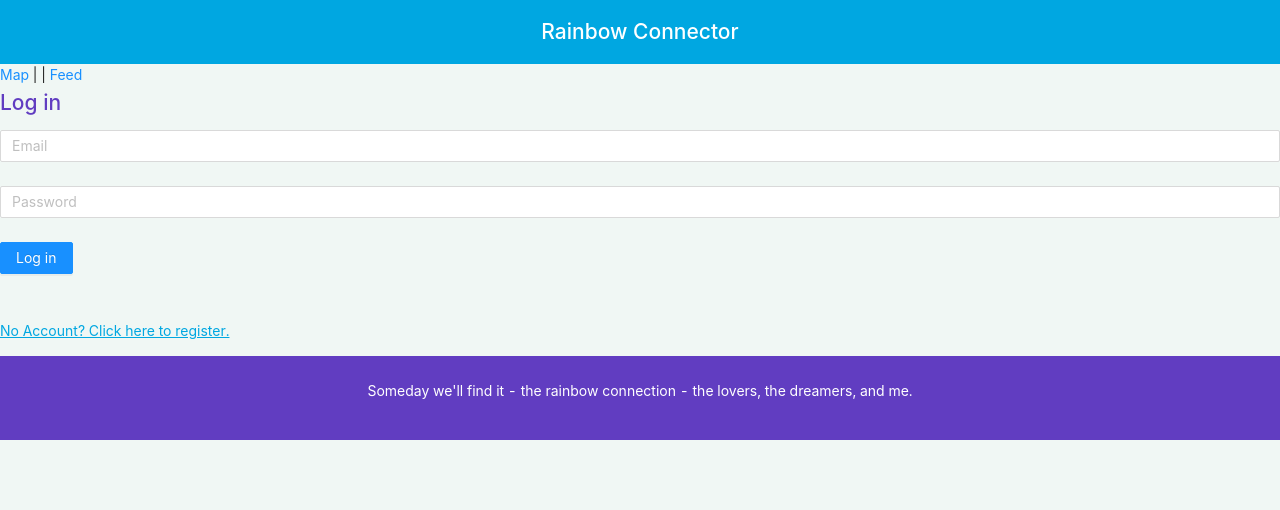
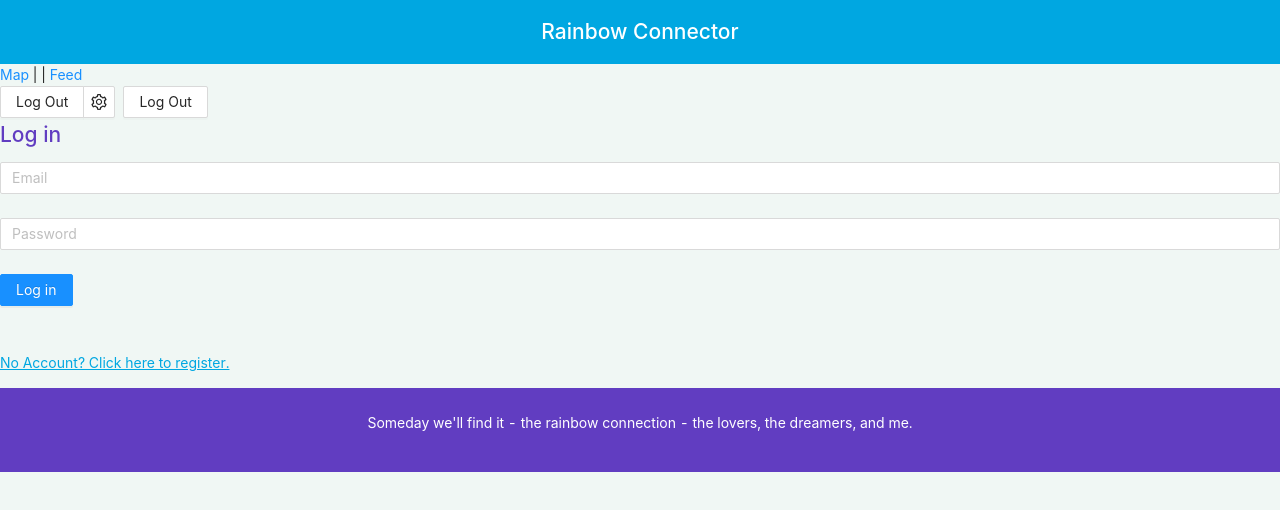
Before and after one commit to jlfarrington/rainbowConnector-client, a React (Vite) app: page /auth in a window 1280 px wide. Shown: the top 510 px of the page. Built offline with nearby package versions, Linux system fonts and the light colour scheme.

Commit message:
started logout and admin settings functionality

```diff
--- a/src/App.tsx
+++ b/src/App.tsx
@@ -8,6 +8,7 @@ import BottomNav from "./Navigation/BottomNav";
 import { Layout } from "antd";
 
 import TopNav from './Navigation/TopNav'
+import SideMenu from './Navigation/SideMenu'
 
 const { Header, Footer, Content } = Layout;
 
@@ -75,7 +76,7 @@ export default class App extends Component<AppProps, AppState> {
     console.log("token --->", newToken);
   };
 
-  clearToken = () => {
+  clearToken = (): void => {
     localStorage.clear();
     this.setState({ sessionToken: "" , loggedIn: false});
   };
@@ -86,33 +87,37 @@ export default class App extends Component<AppProps, AppState> {
         <Layout>
           <Header className="header-section">
             <h1 id="title">Rainbow Connector</h1>
+
+
           </Header>
 
 
           <Content className="content-section">
             <TopNav />
-
+            <SideMenu clearToken={this.clearToken}/>
             <div className="switch-routes">
               <Switch>
 
                 <Route exact path="/">
-                  {this.state.loggedIn ? <Redirect to="/map" /> : <Redirect to="/auth" />}
+                  {(this.state.sessionToken != '') ? <Redirect to="/map" /> : <Redirect to="/auth" />}
                 </Route>
 
                 <Route exact path="/auth">
-                  {this.state.loggedIn ? <Redirect to="/map" />: <Auth updateToken={this.updateToken} />}
+                  {(this.state.sessionToken != '') ? <Redirect to="/map" />: <Auth updateToken={this.updateToken} />}
                 </Route>
 
                 <Route exact path="/map">
-                  <Map
+                  {(this.state.sessionToken != '') ? <Map
                     token={this.state.sessionToken}
                     lat={this.state.lat}
                     long={this.state.long}
-                  />
+                  /> : <Redirect to="/" />}
                 </Route>
 
                 <Route exact path="/feed">
-                  <Feed token={this.state.sessionToken} />
+                  {(this.state.sessionToken != '') ?
+                  <Feed token={this.state.sessionToken} /> :
+                  <Redirect to='/' />}
                 </Route>
 
               </Switch>
--- /dev/null
+++ b/src/Navigation/SideMenu.tsx
@@ -0,0 +1,56 @@
+import React, { Component } from "react";
+import { Menu, Dropdown, Button, message, Space, Tooltip } from 'antd';
+import { SettingOutlined } from "@ant-design/icons";
+
+interface SideMenuState {
+  collapsed: boolean;
+}
+
+interface SideMenuProps {
+    clearToken: () => void;
+}
+
+const menu = (
+    <Menu>
+    <Menu.Item key="0">
+      <a href="https://www.antgroup.com">Users</a>
+    </Menu.Item>
+    <Menu.Divider />
+    <Menu.Item key="1">
+      <a href="https://www.aliyun.com">Rainbows</a>
+    </Menu.Item>
+    <Menu.Divider />
+    <Menu.Item key="3">Comments</Menu.Item>
+  </Menu>
+);
+
+export default class SideMenu extends Component<SideMenuProps, SideMenuState> {
+  constructor(props: SideMenuProps) {
+    super(props);
+    this.state = {
+      collapsed: true,
+    };
+  }
+
+  toggleCollapsed = (): void => {
+    let newToggle = !this.state.collapsed;
+    this.setState({
+      collapsed: newToggle,
+    });
+  };
+
+  render() {
+    return (
+        <Space wrap>
+            {/* ADMIN BUTTON */}
+        <Dropdown.Button onClick={() => this.props.clearToken()}overlay={menu} placement="bottomCenter" icon={<SettingOutlined />}>
+         Log Out
+        </Dropdown.Button>
+        {/* NON-ADMIN BUTTON */}
+        <Button onClick={() => this.props.clearToken()}>
+         Log Out
+        </Button>
+      </Space>
+    );
+  }
+}
```
